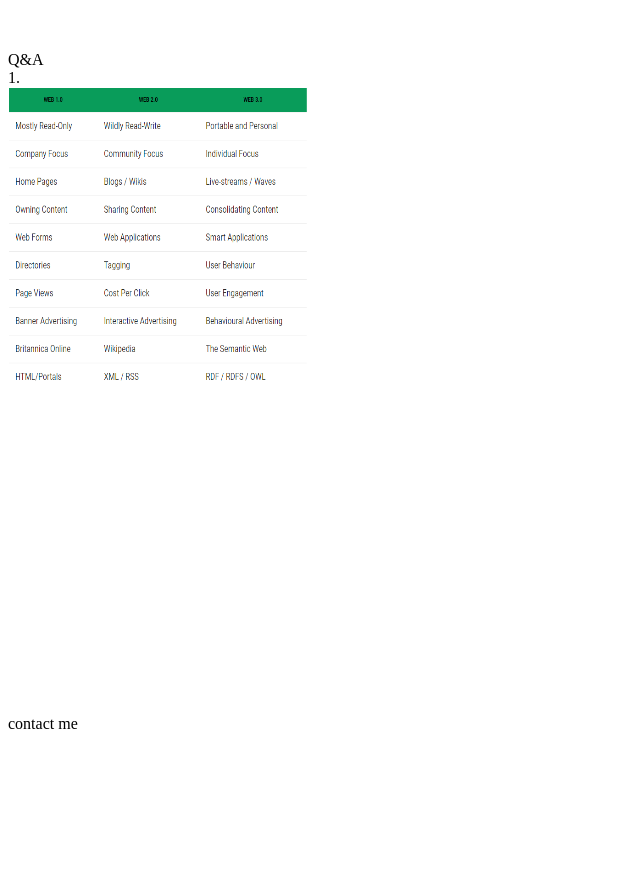
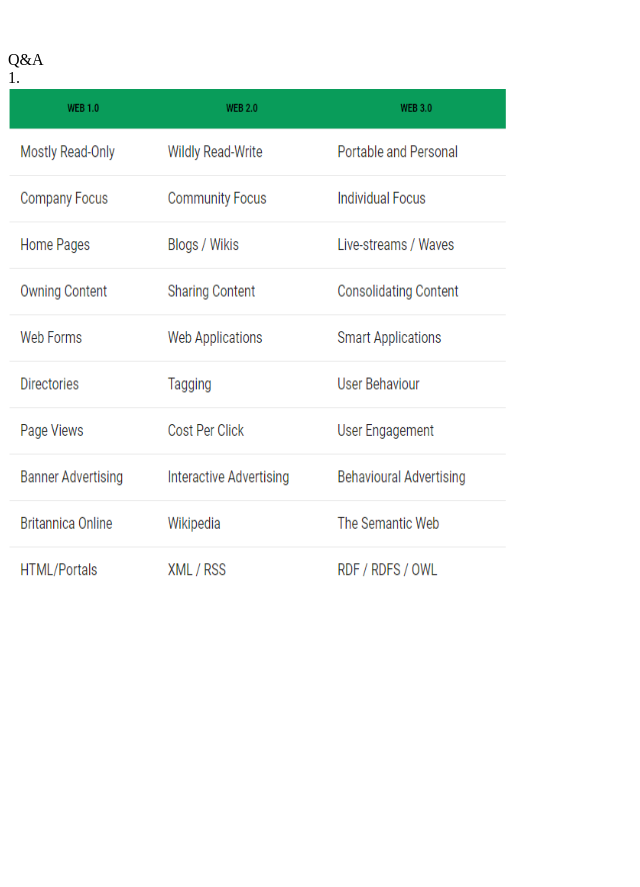
Before and after one commit to Inbaroth/WebDevelop1, a plain HTML site: page index.html in a window 1280 px wide. Shown: the part 1550-2437 px from the top of the page, without its empty margins (0-640 px from the left). Before the commit the page ends 2327 px from the top, so only its background shows below. Drawn offline with Linux system fonts and the light colour scheme.

Commit message:
Update index.html

```diff
--- a/index.html
+++ b/index.html
@@ -102,7 +102,7 @@ Q&A
 <br/>
 1.
 <br/>
-<img src=webComparing.PNG width=300 height=300 />
+<img src=webComparing.PNG width=500 height=500 />
 <br/>
 <br/>
 <br/>
```
